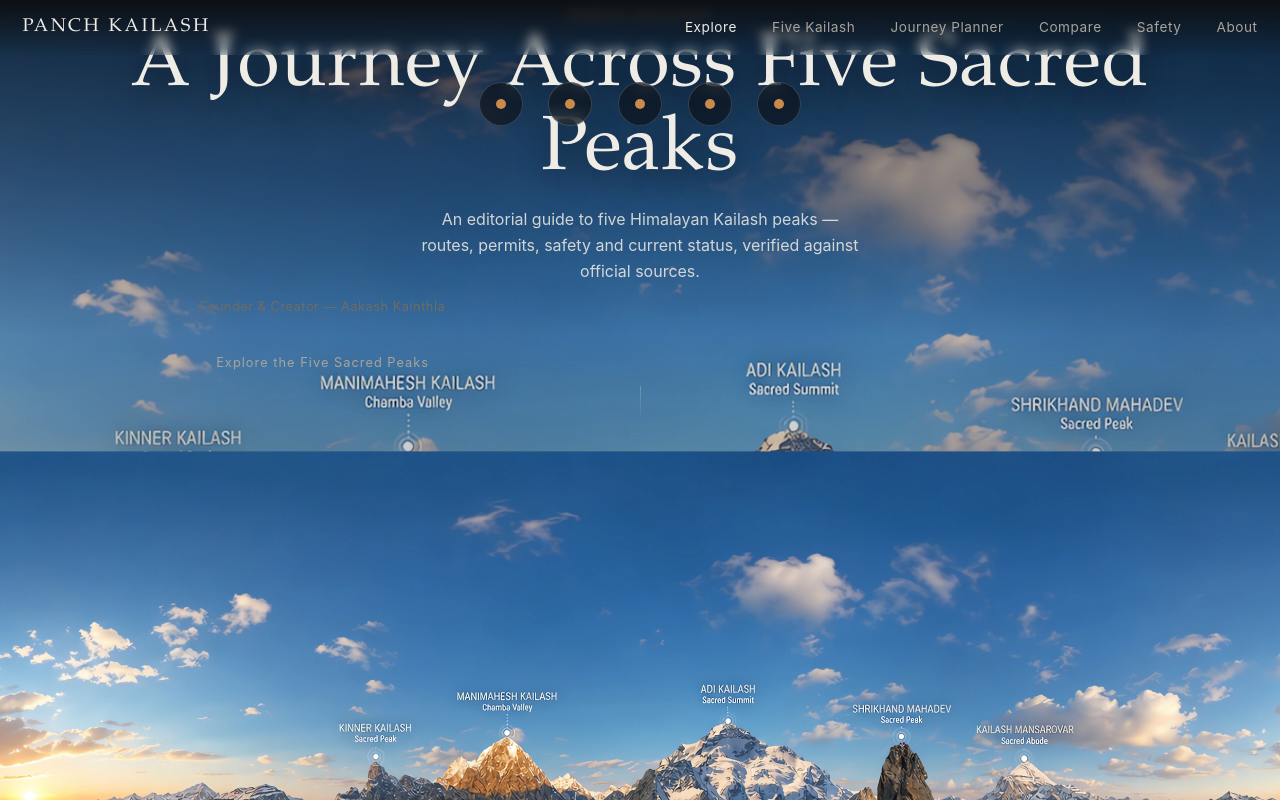
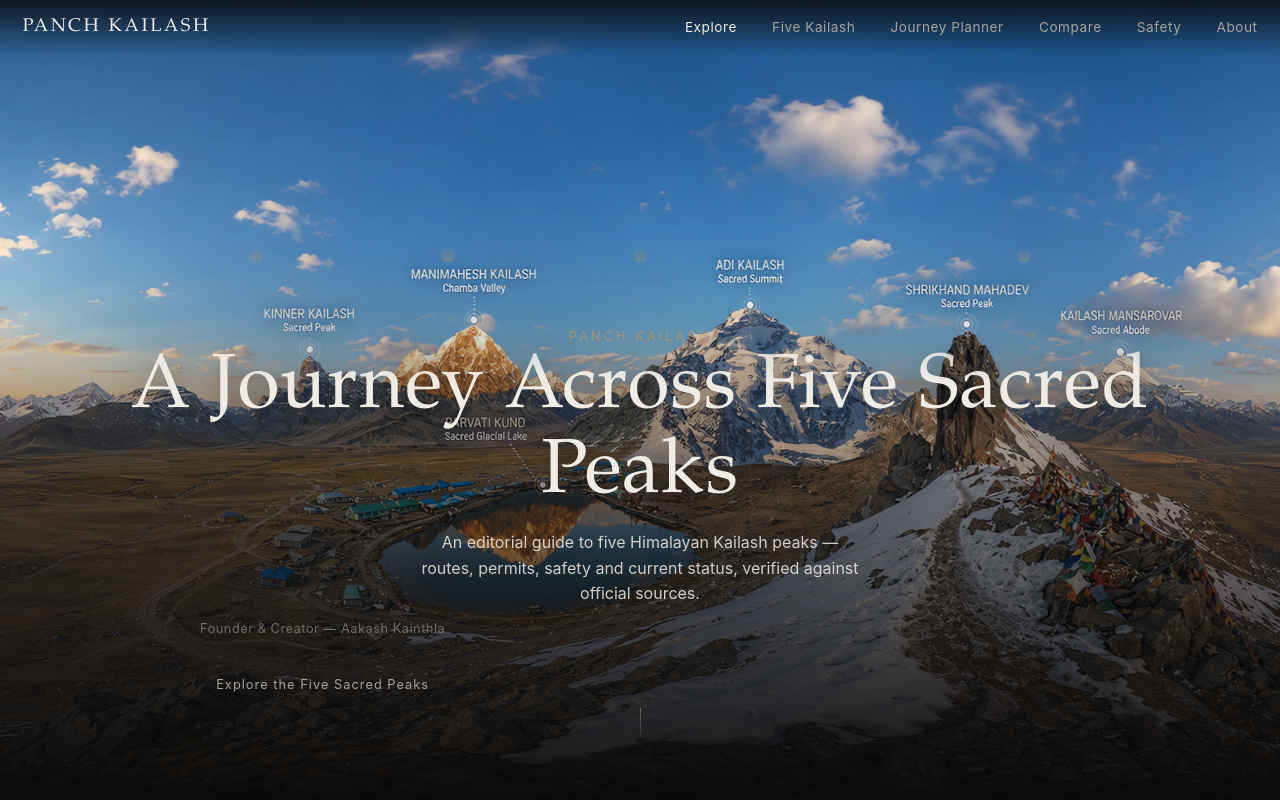
Before and after one commit to panchkailashoff-del/panch-kailash, a React (Vite) app: page / in a window 1280 px wide. Shown: the top 800 px of the page. Built offline with nearby package versions, Linux system fonts and the light colour scheme.

Commit message:
Update global.css

```diff
--- a/src/styles/global.css
+++ b/src/styles/global.css
@@ -12,10 +12,7 @@ html {
   html {
     scroll-behavior: auto;
   }
-
-  *,
-  *::before,
-  *::after {
+  *, *::before, *::after {
     animation-duration: 0.01ms !important;
     animation-iteration-count: 1 !important;
     transition-duration: 0.01ms !important;
@@ -32,9 +29,7 @@ body {
   -webkit-font-smoothing: antialiased;
 }
 
-h1,
-h2,
-h3 {
+h1, h2, h3 {
   font-family: var(--font-serif);
   font-weight: 500;
   line-height: 1.1;
@@ -210,23 +205,15 @@ img {
   height: 100%;
   object-fit: cover;
   object-position: center;
+  will-change: transform;
 }
 
 .hero__gradient {
   position: absolute;
   inset: 0;
   background:
-    linear-gradient(
-      to top,
-      rgba(8, 8, 9, 0.96) 0%,
-      rgba(8, 8, 9, 0.35) 45%,
-      rgba(8, 8, 9, 0.1) 70%
-    ),
-    linear-gradient(
-      to bottom,
-      rgba(8, 8, 9, 0.55) 0%,
-      transparent 30%
-    );
+    linear-gradient(to top, rgba(8, 8, 9, 0.96) 0%, rgba(8, 8, 9, 0.35) 45%, rgba(8, 8, 9, 0.1) 70%),
+    linear-gradient(to bottom, rgba(8, 8, 9, 0.55) 0%, transparent 30%);
 }
 
 .hero__content {
@@ -291,82 +278,69 @@ img {
   50% { opacity: 1; }
 }
 
+/* -------------------------------------------------------- Hero foreground */
+/* Same hero image, masked to keep only the upper (peaks) portion visible.
+   Sits above .hero__content in z-index, so as the text scrolls upward
+   (via inline transform in Hero.jsx) it visually disappears behind
+   the mountains. */
+
+.hero__foreground-peaks {
+  position: absolute;
+  inset: 0;
+  z-index: 3;
+  overflow: hidden;
+  pointer-events: none;
+  will-change: transform;
+
+  -webkit-mask-image: linear-gradient(
+    to bottom,
+    black 0%,
+    black 30%,
+    transparent 48%
+  );
+  mask-image: linear-gradient(
+    to bottom,
+    black 0%,
+    black 30%,
+    transparent 48%
+  );
+}
+
+.hero__foreground-peaks img {
+  width: 100%;
+  height: 100%;
+  object-fit: cover;
+  object-position: center;
+}
+
 /* ---------------------------------------------------------------- Hotspot */
-/* Recommended hotspots are now aligned horizontally at the top */
 
 .hotspot-layer {
   position: absolute;
-  top: 82px;
-  left: 0;
-  right: 0;
-  bottom: auto;
+  inset: 0;
   z-index: 3;
-
-  display: flex;
-  align-items: flex-start;
-  justify-content: center;
-  gap: clamp(8px, 2vw, 28px);
-
-  padding: 0 var(--space-3);
-
-  pointer-events: none;
 }
 
-/* Override the old percentage-based positions */
 .hotspot {
-  position: relative !important;
-  top: auto !important;
-  right: auto !important;
-  bottom: auto !important;
-  left: auto !important;
-
-  transform: none !important;
-
+  position: absolute;
+  transform: translate(-50%, -50%);
   display: flex;
   align-items: center;
-  justify-content: center;
-
-  flex: 0 0 auto;
-
   min-width: 44px;
   min-height: 44px;
-
-  background: rgba(10, 10, 11, 0.55);
-  border: 1px solid rgba(255, 255, 255, 0.16);
-  border-radius: 999px;
-
-  padding: 0 12px;
-
-  pointer-events: auto;
-
-  backdrop-filter: blur(8px);
-
-  transition:
-    background var(--dur-fast) var(--ease),
-    border-color var(--dur-fast) var(--ease),
-    transform var(--dur-fast) var(--ease);
-}
-
-.hotspot:hover,
-.hotspot[aria-expanded="true"] {
-  background: rgba(15, 15, 16, 0.85);
-  border-color: var(--color-accent);
-  transform: translateY(-2px) !important;
+  justify-content: center;
+  background: none;
+  border: none;
+  padding: 0;
 }
 
 .hotspot__marker {
-  width: 10px;
-  height: 10px;
-  flex-shrink: 0;
-
+  width: 14px;
+  height: 14px;
   border-radius: 50%;
   background: var(--color-accent);
-
-  box-shadow:
-    0 0 0 0 rgba(201, 138, 75, 0.5);
-
+  box-shadow: 0 0 0 0 rgba(201, 138, 75, 0.5);
   animation: hotspot-glow 2.4s var(--ease) infinite;
-
   transition: transform var(--dur-fast) var(--ease);
 }
 
@@ -376,56 +350,32 @@ img {
 }
 
 @keyframes hotspot-glow {
-  0% {
-    box-shadow: 0 0 0 0 rgba(201, 138, 75, 0.45);
-  }
-
-  70% {
-    box-shadow: 0 0 0 14px rgba(201, 138, 75, 0);
-  }
-
-  100% {
-    box-shadow: 0 0 0 0 rgba(201, 138, 75, 0);
-  }
+  0% { box-shadow: 0 0 0 0 rgba(201, 138, 75, 0.45); }
+  70% { box-shadow: 0 0 0 14px rgba(201, 138, 75, 0); }
+  100% { box-shadow: 0 0 0 0 rgba(201, 138, 75, 0); }
 }
-
-/* Recommended popup now opens BELOW the top row */
 
 .hotspot__card {
   position: absolute;
-
-  top: calc(100% + 12px);
-  bottom: auto;
-
+  bottom: calc(100% + 12px);
   left: 50%;
-
-  transform: translateX(-50%) translateY(-6px);
-
+  transform: translateX(-50%) translateY(6px);
   width: max-content;
   max-width: 220px;
-
-  background: rgba(15, 15, 16, 0.94);
-
+  background: rgba(15, 15, 16, 0.92);
   border: 1px solid var(--color-border-strong);
   border-radius: var(--radius-md);
-
   padding: var(--space-2);
-
   backdrop-filter: blur(10px);
-
   opacity: 0;
   pointer-events: none;
-
-  transition:
-    opacity var(--dur-fast) var(--ease),
-    transform var(--dur-fast) var(--ease);
+  transition: opacity var(--dur-fast) var(--ease), transform var(--dur-fast) var(--ease);
 }
 
 .hotspot:hover .hotspot__card,
 .hotspot[aria-expanded="true"] .hotspot__card {
   opacity: 1;
   pointer-events: auto;
-
   transform: translateX(-50%) translateY(0);
 }
 
@@ -448,33 +398,6 @@ img {
   min-height: 32px;
   display: inline-flex;
   align-items: center;
-}
-
-/* Mobile */
-
-@media (max-width: 600px) {
-  .hotspot-layer {
-    top: 72px;
-    justify-content: flex-start;
-    overflow-x: auto;
-    overflow-y: visible;
-    gap: 8px;
-
-    padding-left: var(--space-3);
-    padding-right: var(--space-3);
-
-    scrollbar-width: none;
-  }
-
-  .hotspot-layer::-webkit-scrollbar {
-    display: none;
-  }
-
-  .hotspot {
-    min-width: auto;
-    white-space: nowrap;
-    padding: 0 10px;
-  }
 }
 
 /* ------------------------------------------------------------- Section UI */
@@ -500,15 +423,11 @@ img {
 }
 
 @media (min-width: 700px) {
-  .grid-cards {
-    grid-template-columns: repeat(2, 1fr);
-  }
+  .grid-cards { grid-template-columns: repeat(2, 1fr); }
 }
 
 @media (min-width: 1080px) {
-  .grid-cards {
-    grid-template-columns: repeat(3, 1fr);
-  }
+  .grid-cards { grid-template-columns: repeat(3, 1fr); }
 }
 
 /* ------------------------------------------------------- Destination Card */
@@ -521,10 +440,7 @@ img {
   background: var(--color-bg-card);
   display: flex;
   flex-direction: column;
-
-  transition:
-    transform var(--dur-med) var(--ease),
-    border-color var(--dur-fast) var(--ease);
+  transition: transform var(--dur-med) var(--ease), border-color var(--dur-fast) var(--ease);
 }
 
 .dest-card:hover {
@@ -593,31 +509,12 @@ img {
   background: var(--color-bg-raised);
 }
 
-.status-banner--open {
-  border-left-color: var(--color-open);
-  background: var(--color-open-soft);
-}
-
-.status-banner--seasonal {
-  border-left-color: var(--color-warn);
-  background: var(--color-warn-soft);
-}
-
-.status-banner--verify {
-  border-left-color: var(--color-warn);
-  background: var(--color-warn-soft);
-}
-
+.status-banner--open { border-left-color: var(--color-open); background: var(--color-open-soft); }
+.status-banner--seasonal { border-left-color: var(--color-warn); background: var(--color-warn-soft); }
+.status-banner--verify { border-left-color: var(--color-warn); background: var(--color-warn-soft); }
 .status-banner--suspended,
-.status-banner--closed {
-  border-left-color: var(--color-danger);
-  background: var(--color-danger-soft);
-}
-
-.status-banner--warning {
-  border-left-color: var(--color-danger);
-  background: var(--color-danger-soft);
-}
+.status-banner--closed { border-left-color: var(--color-danger); background: var(--color-danger-soft); }
+.status-banner--warning { border-left-color: var(--color-danger); background: var(--color-danger-soft); }
 
 .status-banner__label {
   font-family: var(--font-serif);
@@ -648,17 +545,13 @@ img {
   background: none;
   border: none;
   color: var(--color-text);
-
   display: flex;
   justify-content: space-between;
   align-items: center;
-
   gap: var(--space-2);
-
   text-align: left;
   font-family: var(--font-serif);
   font-size: 1.05rem;
-
   padding: var(--space-2) 0;
 }
 
@@ -735,35 +628,26 @@ img {
 }
 
 @media (min-width: 640px) {
-  .form-grid {
-    grid-template-columns: repeat(2, 1fr);
-  }
+  .form-grid { grid-template-columns: repeat(2, 1fr); }
 }
 
 .btn {
   display: inline-flex;
   align-items: center;
   justify-content: center;
-
   min-height: 44px;
   padding: 0 var(--space-4);
-
   border-radius: var(--radius-sm);
   border: 1px solid var(--color-accent);
-
   background: var(--color-accent);
   color: #12100d;
-
   font-weight: 600;
   font-size: 0.9rem;
   letter-spacing: 0.02em;
-
   transition: opacity var(--dur-fast) var(--ease);
 }
 
-.btn:hover {
-  opacity: 0.85;
-}
+.btn:hover { opacity: 0.85; }
 
 .btn--ghost {
   background: none;
@@ -781,23 +665,17 @@ img {
 .result-row {
   display: flex;
   justify-content: space-between;
-
   padding: 6px 0;
-
   border-bottom: 1px solid var(--color-border);
   font-size: 0.9rem;
 }
 
-.result-row:last-child {
-  border-bottom: none;
-}
+.result-row:last-child { border-bottom: none; }
 
 .disclaimer {
   font-size: var(--fs-meta);
   color: var(--color-text-faint);
-
   border-top: 1px dashed var(--color-border);
-
   padding-top: var(--space-2);
   margin-top: var(--space-3);
 }
@@ -813,13 +691,9 @@ img {
 .compare-row {
   display: grid;
   grid-template-columns: 140px 1fr;
-
   gap: var(--space-2);
-
   padding: 10px 0;
-
   border-bottom: 1px solid var(--color-border);
-
   font-size: 0.88rem;
 }
 
@@ -840,26 +714,18 @@ img {
   min-width: 760px;
 }
 
-.compare-table th,
-.compare-table td {
+.compare-table th, .compare-table td {
   text-align: left;
-
   padding: var(--space-2);
-
   border-bottom: 1px solid var(--color-border);
-
   font-size: 0.85rem;
-
   vertical-align: top;
 }
 
 .compare-table th {
   color: var(--color-text-faint);
-
   text-transform: uppercase;
-
   font-size: 0.7rem;
-
   letter-spacing: 0.05em;
 }
 
@@ -872,11 +738,8 @@ img {
 .checklist-item {
   display: flex;
   align-items: center;
-
   gap: var(--space-2);
-
   min-height: 44px;
-
   border-bottom: 1px solid var(--color-border);
 }
 
@@ -895,15 +758,10 @@ img {
 
 .model-viewer {
   position: relative;
-
   border-radius: var(--radius-lg);
-
   overflow: hidden;
-
   aspect-ratio: 16 / 10;
-
   background: var(--color-bg-raised);
-
   border: 1px solid var(--color-border);
 }
 
@@ -915,38 +773,25 @@ img {
 
 .model-viewer__note {
   position: absolute;
-
   left: var(--space-2);
   bottom: var(--space-2);
   right: var(--space-2);
-
   background: rgba(10, 10, 11, 0.72);
-
   border: 1px solid var(--color-border);
-
   border-radius: var(--radius-sm);
-
   padding: var(--space-2);
-
   font-size: 0.8rem;
-
   color: var(--color-text-dim);
-
   backdrop-filter: blur(6px);
 }
 
 .model-viewer__loading {
   position: absolute;
-
   inset: 0;
-
   display: flex;
-
   align-items: center;
   justify-content: center;
-
   color: var(--color-text-faint);
-
   font-size: 0.85rem;
 }
 
@@ -954,57 +799,41 @@ img {
 
 .footer {
   border-top: 1px solid var(--color-border);
-
   padding: var(--space-5) 0 var(--space-4);
 }
 
 .footer__top {
   display: flex;
-
   flex-wrap: wrap;
-
   justify-content: space-between;
-
   gap: var(--space-4);
-
   margin-bottom: var(--space-4);
 }
 
-.footer__brand h3 {
-  margin-bottom: 4px;
-}
+.footer__brand h3 { margin-bottom: 4px; }
 
 .footer__links {
   display: flex;
-
   flex-wrap: wrap;
-
   gap: var(--space-3) var(--space-4);
 }
 
 .footer__links a {
   font-size: 0.85rem;
-
   color: var(--color-text-dim);
 }
 
-.footer__links a:hover {
-  color: var(--color-text);
-}
+.footer__links a:hover { color: var(--color-text); }
 
 .footer__meta {
   font-size: var(--fs-meta);
-
   color: var(--color-text-faint);
-
   border-top: 1px solid var(--color-border);
-
   padding-top: var(--space-3);
 }
 
 .footer__disclaimer {
   margin-top: var(--space-2);
-
   max-width: 70ch;
 }
 
@@ -1012,156 +841,103 @@ img {
 
 .dest-hero {
   position: relative;
-
   min-height: 78svh;
-
   display: flex;
-
   align-items: flex-end;
-
   overflow: hidden;
 }
 
 .dest-hero__img {
   position: absolute;
-
   inset: 0;
-
   width: 100%;
   height: 100%;
-
   object-fit: cover;
 }
 
 .dest-hero__gradient {
   position: absolute;
-
   inset: 0;
-
-  background:
-    linear-gradient(
-      to top,
-      rgba(8,8,9,0.96),
-      rgba(8,8,9,0.2) 60%
-    );
+  background: linear-gradient(to top, rgba(8,8,9,0.96), rgba(8,8,9,0.2) 60%);
 }
 
 .dest-hero__content {
   position: relative;
-
   z-index: 2;
-
   padding: var(--space-5) var(--space-3);
-
   max-width: var(--width-max);
-
   margin: 0 auto;
-
   width: 100%;
 }
 
 .dest-hero__region {
   font-size: 0.8rem;
-
   letter-spacing: 0.18em;
-
   text-transform: uppercase;
-
   color: var(--color-accent);
-
   margin-bottom: var(--space-1);
 }
 
 .dest-hero__tagline {
   max-width: 60ch;
-
   color: var(--color-text);
-
   opacity: 0.85;
-
   margin-bottom: var(--space-3);
 }
 
 .info-grid {
   display: grid;
-
   gap: var(--space-3);
-
   grid-template-columns: 1fr;
-
   margin-bottom: var(--space-4);
 }
 
 @media (min-width: 700px) {
-  .info-grid {
-    grid-template-columns: repeat(2, 1fr);
-  }
+  .info-grid { grid-template-columns: repeat(2, 1fr); }
 }
 
 .info-block {
   border: 1px solid var(--color-border);
-
   border-radius: var(--radius-md);
-
   padding: var(--space-3);
-
   background: var(--color-bg-raised);
 }
 
 .info-block h3 {
   font-size: 1rem;
-
   margin-bottom: var(--space-2);
-
   color: var(--color-accent);
 }
 
 .info-block ul {
   margin: 0;
-
   padding-left: 1.1em;
-
   color: var(--color-text-dim);
-
   font-size: 0.9rem;
 }
 
-.info-block li {
-  margin-bottom: 6px;
-}
+.info-block li { margin-bottom: 6px; }
 
 .source-list {
   display: flex;
-
   flex-direction: column;
-
   gap: var(--space-2);
 }
 
 .source-entry {
   border: 1px solid var(--color-border);
-
   border-radius: var(--radius-sm);
-
   padding: var(--space-2) var(--space-3);
-
   font-size: 0.85rem;
-
   color: var(--color-text-dim);
 }
 
-.source-entry strong {
-  color: var(--color-text);
-}
+.source-entry strong { color: var(--color-text); }
 
 .breadcrumb {
   font-size: 0.8rem;
-
   color: var(--color-text-faint);
-
   margin-bottom: var(--space-3);
 }
 
-.breadcrumb a {
-  color: inherit;
-}
+.breadcrumb a { color: var(--color-accent); }
```
